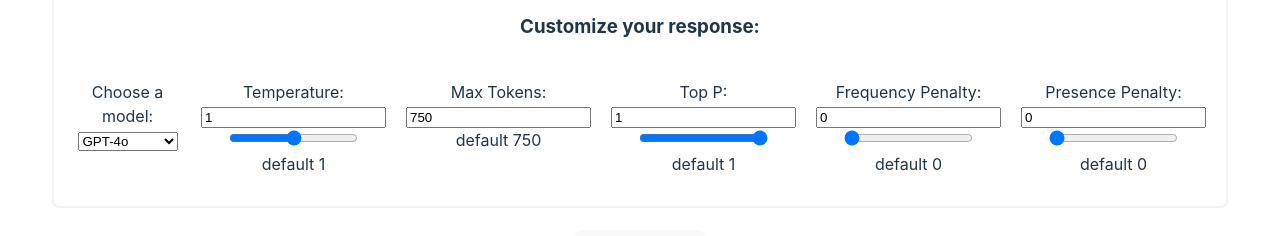
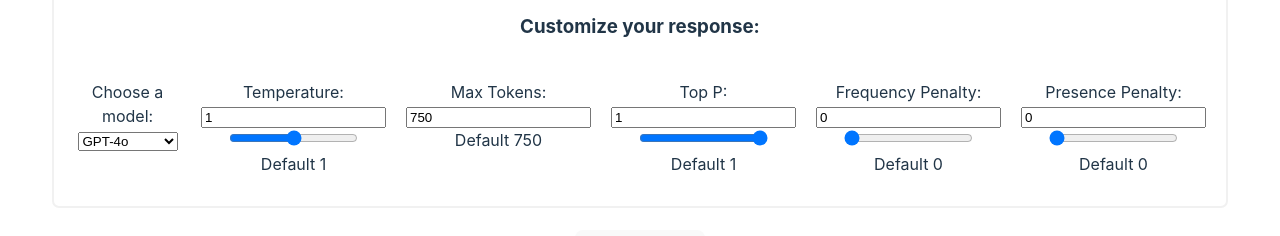
Before and after one commit to pgsweet/ChatGPT-Website, a React (Vite) app: page / in a window 1280 px wide. Shown: the part 435-671 px from the top of the page. Built offline with nearby package versions, Linux system fonts and the light colour scheme.

Commit message:
Fixed Grammer

```diff
--- a/src/components/GPTCustomization.tsx
+++ b/src/components/GPTCustomization.tsx
@@ -108,7 +108,7 @@ export function GPTCustomization(): JSX.Element {
                         <br></br>
                         <input type="range" min="0" max="2" step="0.01" value={temperature} onChange={updateTemperature}/>
                         <br></br>
-                        default 1
+                        Default 1
                     </div>
                     <br></br>
                     <div className="Field">
@@ -116,7 +116,7 @@ export function GPTCustomization(): JSX.Element {
                         <br></br>
                         <input type="text" value={maxTokens} onChange={updateMaxTokens}/>
                         <br></br>
-                        default 750
+                        Default 750
                     </div>
                     <br></br>
                     <div className="Field">
@@ -126,7 +126,7 @@ export function GPTCustomization(): JSX.Element {
                         <br></br>
                         <input type="range" min="0" max="1" step="0.01" value={topP} onChange={updateTopP}/>
                         <br></br>
-                        default 1
+                        Default 1
                     </div>
                     <br></br>
                     <div className="Field">
@@ -136,7 +136,7 @@ export function GPTCustomization(): JSX.Element {
                         <br></br>
                         <input type="range" min="0" max="2" step="0.01" value={frequencyPenalty} onChange={updateFrequencyPenalty}/>
                         <br></br>
-                        default 0
+                        Default 0
                     </div>
                     <br></br>
                     <div className="Field">
@@ -146,7 +146,7 @@ export function GPTCustomization(): JSX.Element {
                         <br></br>
                         <input type="range" min="0" max="2" step="0.01" value={presencePenalty} onChange={updatePresencePenalty}/>
                         <br></br>
-                        default 0
+                        Default 0
                     </div>
                 </div>
             </div>
```
